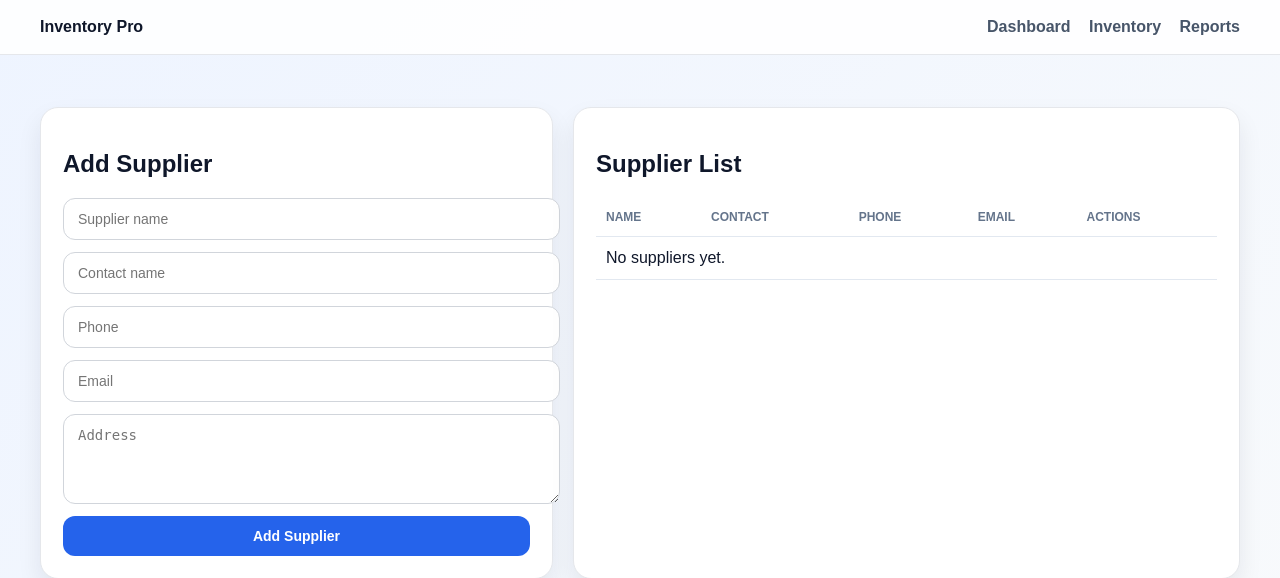
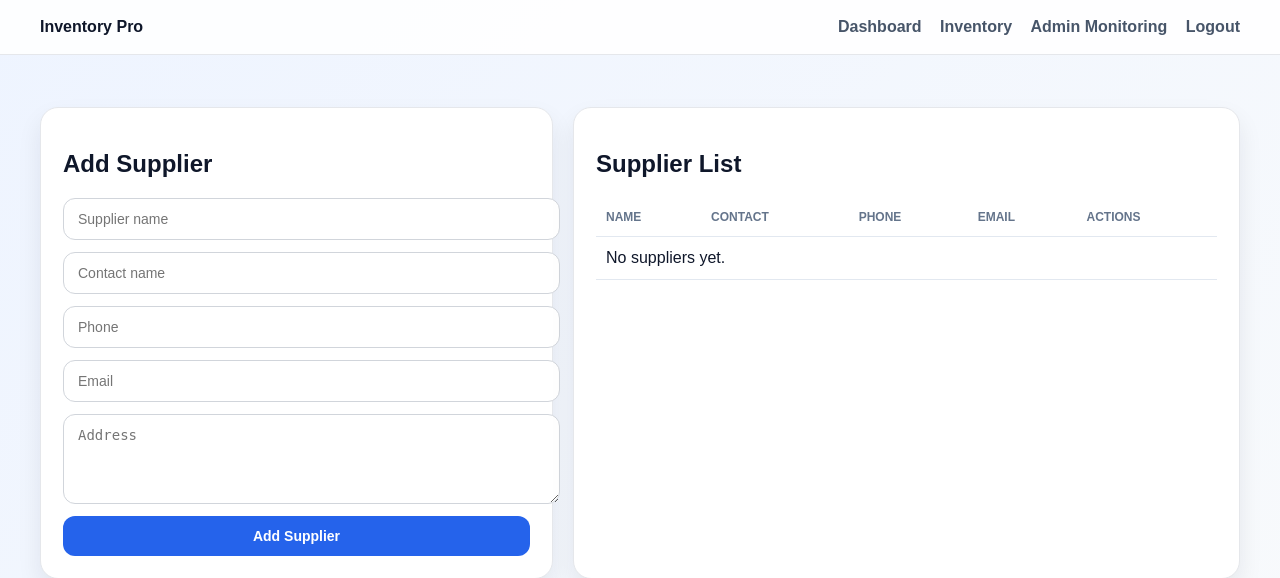
Before and after one commit to Thepene/melv, a PHP site: page /suppliers.php in a window 1280 px wide. Shown: the top 578 px of the page. Run offline with PHP 8.4, Linux system fonts and the light colour scheme; the visitor is signed in with stand-in values (Sample User, id 1).

Commit message:
Add admin dashboard navigation to supplier management and keep supplier CRUD access in place

```diff
--- a/suppliers.php
+++ b/suppliers.php
@@ -157,7 +157,10 @@ usort($suppliers, static function ($a, $b) {
             <div class="nav">
                 <a href="dashboard.php">Dashboard</a>
                 <a href="inventory.php">Inventory</a>
-                <a href="reports.php">Reports</a>
+                <?php if (($_SESSION['role'] ?? 'staff') === 'admin'): ?>
+                    <a href="admin_dashboard.php">Admin Monitoring</a>
+                <?php endif; ?>
+                <a href="logout.php">Logout</a>
             </div>
         </div>
     </header>
```
